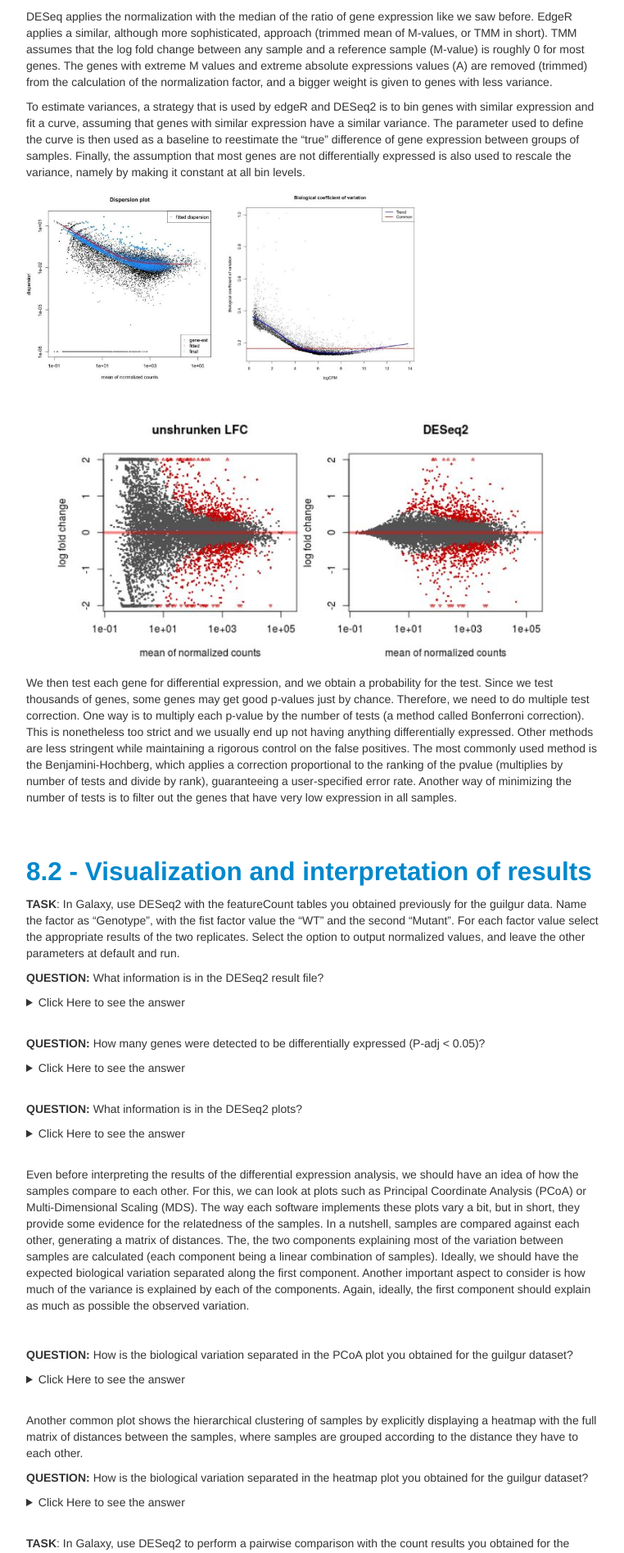
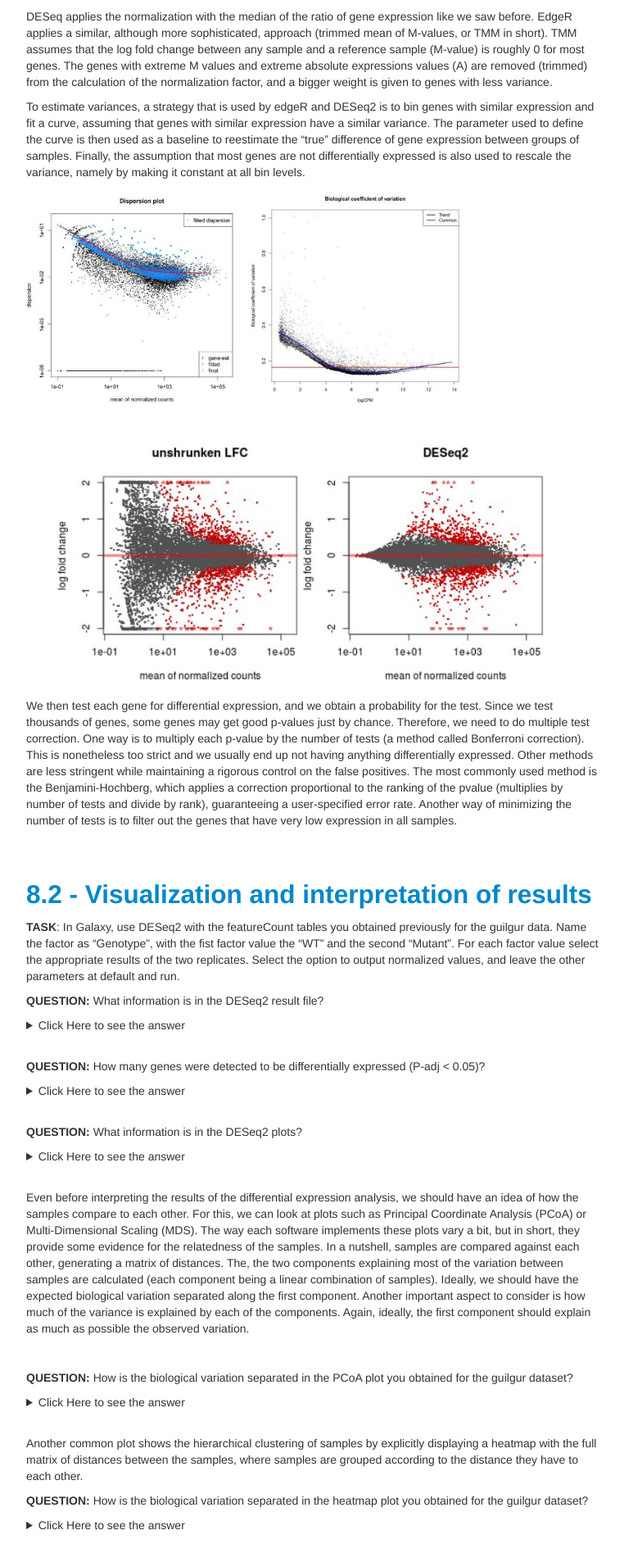
Before and after one commit to GTPB/ADER18F, a Jekyll site: the page built from pages/L08.md, in a window 1280 px wide. Shown: the part 1332-3227 px from the top of the page at 82% size, without its empty margins (258-1020 px from the left). Built offline with Jekyll 4.4.1, drawn with Linux system fonts in a browser that asks for light colours.

Commit message:
Update L08.md

```diff
--- a/pages/L08.md
+++ b/pages/L08.md
@@ -37,7 +37,7 @@ DESeq applies the normalization with the median of the ratio of gene expression
 
 To estimate variances, a strategy that is used by edgeR and DESeq2 is to bin genes with similar expression and fit a curve, assuming that genes with similar expression have a similar variance. The parameter used to define the curve is then used as a baseline to reestimate the "true" difference of gene expression between groups of samples. Finally, the assumption that most genes are not differentially expressed is also used to rescale the variance, namely by making it constant at all bin levels.
 
-<img src="./images/L08/deseq2_dispersion.jpg" alt="DESeq2 Dispersion" style="float: left; height: 17em; margin-right: 1%; margin-bottom: 0.5em;"><img src="./images/edgeR_dispersion.jpg" alt="edgeR Dispersion" style="float: left; height: 17em; margin-right: 1%; margin-bottom: 0.5em;">
+<img src="./images/L08/deseq2_dispersion.jpg" alt="DESeq2 Dispersion" style="float: left; height: 19em; margin-right: 1%; margin-bottom: 0.5em;"><img src="./images/edgeR_dispersion.jpg" alt="edgeR Dispersion" style="float: left; height: 19em; margin-right: 1%; margin-bottom: 0.5em;">
 <p style="clear: both;"></p>
 
 ![LFC reestimation](./images/L08/reestimated_lfc.jpg)
```
